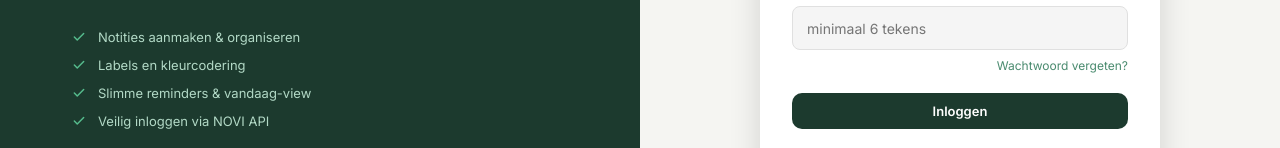
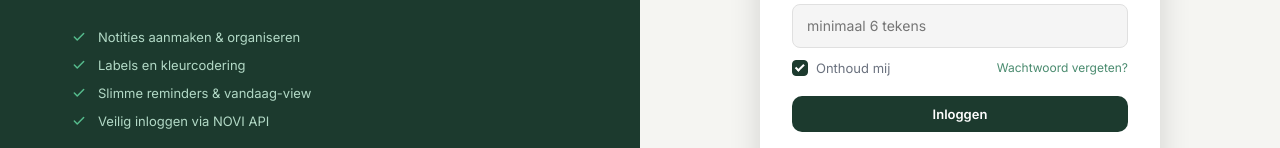
Before and after one commit to Manolo008/lyst, a React (Vite) app: page / in a window 1280 px wide. Shown: the part 418-566 px from the top of the page. Built offline with nearby package versions, Linux system fonts and the light colour scheme; no server answers.

Commit message:
feat: add remember-me to login form and dynamic user in sidebar

```diff
--- a/src/api/notes.js
+++ b/src/api/notes.js
@@ -1,18 +1,20 @@
-const BASE       = import.meta.env.VITE_API_URL
+const BASE = import.meta.env.VITE_API_URL
 const PROJECT_ID = import.meta.env.VITE_PROJECT_ID
 
 function authHeaders(token) {
   return {
-    'Content-Type':               'application/json',
-    'novi-education-project-id':  PROJECT_ID,
-    Authorization:                `Bearer ${token}`,
+    'Content-Type': 'application/json',
+    'novi-education-project-id': PROJECT_ID,
+    Authorization: `Bearer ${token}`,
   }
 }
 
 async function handleResponse(res) {
   if (res.status === 401 || res.status === 403) {
-    localStorage.removeItem('lyst_token')
-    localStorage.removeItem('lyst_user')
+    ;['lyst_token', 'lyst_user'].forEach((k) => {
+      localStorage.removeItem(k)
+      sessionStorage.removeItem(k)
+    })
     window.location.href = '/'
     return
   }
@@ -40,25 +42,25 @@ export async function fetchNote(token, id) {
 
 export async function createNote(token, note) {
   const res = await fetch(`${BASE}/api/notes`, {
-    method:  'POST',
+    method: 'POST',
     headers: authHeaders(token),
-    body:    JSON.stringify(note),
+    body: JSON.stringify(note),
   })
   return handleResponse(res)
 }
 
 export async function updateNote(token, id, note) {
   const res = await fetch(`${BASE}/api/notes/${id}`, {
-    method:  'PUT',
+    method: 'PUT',
     headers: authHeaders(token),
-    body:    JSON.stringify(note),
+    body: JSON.stringify(note),
   })
   return handleResponse(res)
 }
 
 export async function deleteNote(token, id) {
   const res = await fetch(`${BASE}/api/notes/${id}`, {
-    method:  'DELETE',
+    method: 'DELETE',
     headers: authHeaders(token),
   })
   return handleResponse(res)
--- a/src/context/AuthContext.jsx
+++ b/src/context/AuthContext.jsx
@@ -3,30 +3,40 @@ import { signin, signup } from '../api/auth'
 
 const AuthContext = createContext(null)
 
+function getStored(key) {
+  return localStorage.getItem(key) ?? sessionStorage.getItem(key)
+}
+
+function clearStored(key) {
+  localStorage.removeItem(key)
+  sessionStorage.removeItem(key)
+}
+
 export function AuthProvider({ children }) {
-  const [token, setToken] = useState(() => localStorage.getItem('lyst_token'))
-  const [user,  setUser]  = useState(() => {
-    const saved = localStorage.getItem('lyst_user')
+  const [token, setToken] = useState(() => getStored('lyst_token'))
+  const [user, setUser] = useState(() => {
+    const saved = getStored('lyst_user')
     return saved ? JSON.parse(saved) : null
   })
 
-  async function login(email, password) {
+  async function login(email, password, rememberMe = true) {
     const data = await signin({ email, password })
-    const jwt  = data.accessToken
-    localStorage.setItem('lyst_token', jwt)
-    localStorage.setItem('lyst_user',  JSON.stringify(data.user ?? { email }))
+    const jwt = data.accessToken
+    const storage = rememberMe ? localStorage : sessionStorage
+    storage.setItem('lyst_token', jwt)
+    storage.setItem('lyst_user', JSON.stringify(data.user ?? { email }))
     setToken(jwt)
     setUser(data.user ?? { email })
   }
 
   async function register(email, password) {
     await signup({ email, password })
-    return login(email, password)
+    return login(email, password, true)
   }
 
   function logout() {
-    localStorage.removeItem('lyst_token')
-    localStorage.removeItem('lyst_user')
+    clearStored('lyst_token')
+    clearStored('lyst_user')
     setToken(null)
     setUser(null)
   }
--- a/src/index.css
+++ b/src/index.css
@@ -1,33 +1,39 @@
 @import url('https://fonts.googleapis.com/css2?family=Inter:wght@400;500;600;700&display=swap');
 
 :root {
-  --primary: #1C3A2E;
-  --primary-mid: #2C5543;
-  --primary-light: #4A8B6F;
-  --accent: #56BC8D;
-  --bg: #F5F5F2;
+  --primary: #1c3a2e;
+  --primary-mid: #2c5543;
+  --primary-light: #4a8b6f;
+  --accent: #56bc8d;
+  --bg: #f5f5f2;
   --white: #ffffff;
-  --text: #1A1B1E;
-  --text-sec: #6B727F;
-  --border: #E0E0E0;
-  --input-bg: #F5F5F5;
-  --red: #EF4444;
-  --blue: #3B82F6;
-  --yellow: #FBC003;
-  --purple: #9644EF;
-  --green: #22C55E;
-  --orange: #FA7725;
-  --nav-text: #B2D9C6;
+  --text: #1a1b1e;
+  --text-sec: #6b727f;
+  --border: #e0e0e0;
+  --input-bg: #f5f5f5;
+  --red: #ef4444;
+  --blue: #3b82f6;
+  --yellow: #fbc003;
+  --purple: #9644ef;
+  --green: #22c55e;
+  --orange: #fa7725;
+  --nav-text: #b2d9c6;
 }
 
-*, *::before, *::after {
+*,
+*::before,
+*::after {
   box-sizing: border-box;
   margin: 0;
   padding: 0;
 }
 
 body {
-  font-family: 'Inter', -apple-system, BlinkMacSystemFont, sans-serif;
+  font-family:
+    'Inter',
+    -apple-system,
+    BlinkMacSystemFont,
+    sans-serif;
   background: var(--bg);
   color: var(--text);
   height: 100vh;
@@ -41,7 +47,11 @@ body {
 }
 
 /* ── Spinner & feedback ── */
-@keyframes spin { to { transform: rotate(360deg); } }
+@keyframes spin {
+  to {
+    transform: rotate(360deg);
+  }
+}
 
 .spinner {
   width: 32px;
@@ -65,9 +75,9 @@ body {
 }
 
 .error-banner {
-  background: #FEE2E2;
+  background: #fee2e2;
   color: var(--red);
-  border: 1px solid rgba(239,68,68,0.25);
+  border: 1px solid rgba(239, 68, 68, 0.25);
   border-radius: 8px;
   padding: 10px 16px;
   font-size: 13px;
@@ -75,9 +85,9 @@ body {
 }
 
 .success-banner {
-  background: #D1FAE5;
-  color: #065F46;
-  border: 1px solid rgba(16,185,129,0.25);
+  background: #d1fae5;
+  color: #065f46;
+  border: 1px solid rgba(16, 185, 129, 0.25);
   border-radius: 8px;
   padding: 10px 16px;
   font-size: 13px;
@@ -314,7 +324,9 @@ body {
   flex-shrink: 0;
 }
 
-.btn:hover { opacity: 0.85; }
+.btn:hover {
+  opacity: 0.85;
+}
 
 .btn-primary {
   background: var(--primary);
@@ -334,7 +346,7 @@ body {
 }
 
 .btn-danger {
-  background: #FEE2E2;
+  background: #fee2e2;
   color: var(--red);
   border-radius: 8px;
 }
@@ -402,7 +414,9 @@ body {
   box-shadow: 0 2px 12px rgba(0, 0, 0, 0.07);
   overflow: hidden;
   cursor: pointer;
-  transition: box-shadow 0.2s, transform 0.15s;
+  transition:
+    box-shadow 0.2s,
+    transform 0.15s;
 }
 
 .note-card:hover {
@@ -621,14 +635,65 @@ body {
   border-color: var(--primary-light);
 }
 
+.remember-row {
+  display: flex;
+  align-items: center;
+  justify-content: space-between;
+  margin-top: -4px;
+  margin-bottom: 20px;
+}
+
+.remember-label {
+  display: flex;
+  align-items: center;
+  gap: 8px;
+  font-size: 13px;
+  color: var(--text-sec);
+  cursor: pointer;
+  user-select: none;
+}
+
+.remember-checkbox {
+  position: absolute;
+  opacity: 0;
+  width: 0;
+  height: 0;
+}
+
+.remember-box {
+  display: inline-flex;
+  align-items: center;
+  justify-content: center;
+  width: 16px;
+  height: 16px;
+  border: 1.5px solid var(--border);
+  border-radius: 4px;
+  background: var(--input-bg);
+  transition:
+    background 0.15s,
+    border-color 0.15s;
+  flex-shrink: 0;
+}
+
+.remember-checkbox:checked + .remember-box {
+  background: var(--primary);
+  border-color: var(--primary);
+}
+
+.remember-checkbox:checked + .remember-box::after {
+  content: '';
+  display: block;
+  width: 9px;
+  height: 5px;
+  border-left: 2px solid #fff;
+  border-bottom: 2px solid #fff;
+  transform: rotate(-45deg) translateY(-1px);
+}
+
 .forgot-link {
-  display: block;
-  text-align: right;
   font-size: 12px;
   color: var(--primary-light);
   text-decoration: none;
-  margin-top: -8px;
-  margin-bottom: 20px;
   cursor: pointer;
 }
 
@@ -1128,7 +1193,7 @@ body {
 }
 
 .reminder-time-badge.today {
-  background: #FFF3E8;
+  background: #fff3e8;
   color: var(--orange);
 }
 
--- a/src/pages/Login.jsx
+++ b/src/pages/Login.jsx
@@ -14,11 +14,12 @@ export default function Login() {
   const { isAuthenticated, login, register } = useAuth()
   const navigate = useNavigate()
 
-  const [tab,      setTab]      = useState('login')
-  const [email,    setEmail]    = useState('')
+  const [tab, setTab] = useState('login')
+  const [email, setEmail] = useState('')
   const [password, setPassword] = useState('')
-  const [error,    setError]    = useState('')
-  const [loading,  setLoading]  = useState(false)
+  const [rememberMe, setRememberMe] = useState(true)
+  const [error, setError] = useState('')
+  const [loading, setLoading] = useState(false)
 
   // Al ingelogd → direct naar dashboard
   if (isAuthenticated) return <Navigate to="/dashboard" replace />
@@ -29,7 +30,7 @@ export default function Login() {
     setLoading(true)
     try {
       if (tab === 'login') {
-        await login(email, password)
+        await login(email, password, rememberMe)
       } else {
         await register(email, password)
       }
@@ -69,8 +70,24 @@ export default function Login() {
           </div>
 
           <div className="login-tabs">
-            <button className={`login-tab${tab === 'login'    ? ' active' : ''}`} onClick={() => { setTab('login');    setError('') }}>Inloggen</button>
-            <button className={`login-tab${tab === 'register' ? ' active' : ''}`} onClick={() => { setTab('register'); setError('') }}>Registreren</button>
+            <button
+              className={`login-tab${tab === 'login' ? ' active' : ''}`}
+              onClick={() => {
+                setTab('login')
+                setError('')
+              }}
+            >
+              Inloggen
+            </button>
+            <button
+              className={`login-tab${tab === 'register' ? ' active' : ''}`}
+              onClick={() => {
+                setTab('register')
+                setError('')
+              }}
+            >
+              Registreren
+            </button>
           </div>
 
           {error && <div className="error-banner">{error}</div>}
@@ -102,7 +119,19 @@ export default function Login() {
             </div>
 
             {tab === 'login' && (
-              <span className="forgot-link">Wachtwoord vergeten?</span>
+              <div className="remember-row">
+                <label className="remember-label">
+                  <input
+                    type="checkbox"
+                    className="remember-checkbox"
+                    checked={rememberMe}
+                    onChange={(e) => setRememberMe(e.target.checked)}
+                  />
+                  <span className="remember-box" aria-hidden="true" />
+                  Onthoud mij
+                </label>
+                <span className="forgot-link">Wachtwoord vergeten?</span>
+              </div>
             )}
 
             <button
@@ -115,13 +144,28 @@ export default function Login() {
             </button>
           </form>
 
-          <div className="login-divider"><hr /><span>of</span><hr /></div>
+          <div className="login-divider">
+            <hr />
+            <span>of</span>
+            <hr />
+          </div>
 
-          <div className="register-link" onClick={() => { setTab(tab === 'login' ? 'register' : 'login'); setError('') }}>
-            {tab === 'login'
-              ? <>Nog geen account? &nbsp;<strong>Registreer je gratis →</strong></>
-              : <>Al een account? &nbsp;<strong>Log in →</strong></>
-            }
+          <div
+            className="register-link"
+            onClick={() => {
+              setTab(tab === 'login' ? 'register' : 'login')
+              setError('')
+            }}
+          >
+            {tab === 'login' ? (
+              <>
+                Nog geen account? &nbsp;<strong>Registreer je gratis →</strong>
+              </>
+            ) : (
+              <>
+                Al een account? &nbsp;<strong>Log in →</strong>
+              </>
+            )}
           </div>
         </div>
       </div>
```
Also changed, not shown: src/components/Sidebar.jsx (+22 -8 lines).
